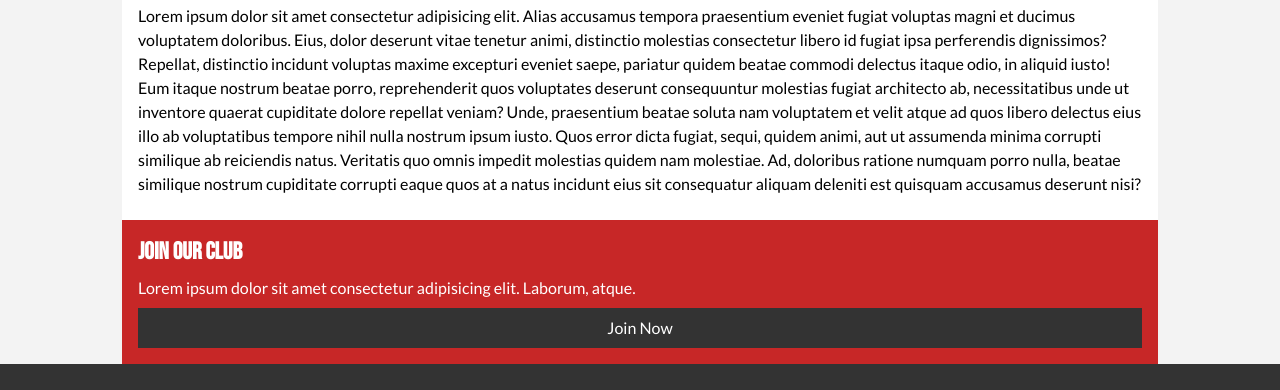
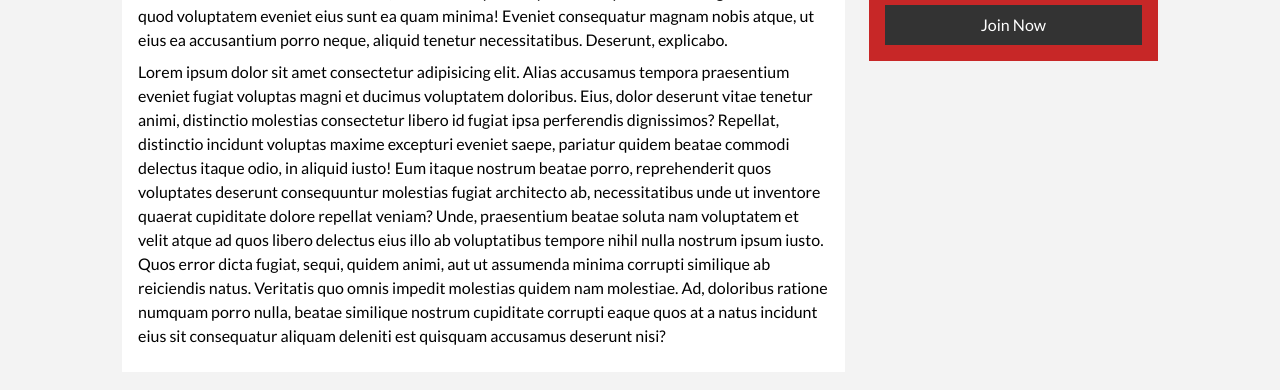
Before and after one commit to sheronimo/practice-newsgrid_website, a plain HTML site: page about.html in a window 1280 px wide. Shown: the part 237-627 px from the top of the page. Drawn offline with Linux system fonts and the light colour scheme.

Commit message:
page grid styling

```diff
--- a/css/style.css
+++ b/css/style.css
@@ -87,6 +87,12 @@ p {
 	cursor: pointer;
 }
 
+.btn-block {
+	display: block;
+	width: 100%;
+	text-align: center;
+}
+
 .btn:hover {
 	opacity: 0.9;
 }
@@ -97,10 +103,15 @@ p {
 	width: 90%;
 }
 
-.btn-block {
-	display: block;
-	width: 100%;
-	text-align: center;
+.page-grid {
+	display: grid;
+	grid-template-columns: 5fr 2fr;
+	margin: 2rem 0;
+	grid-gap: 1.5rem;
+}
+
+.page-grid > *:first-child {
+	grid-row: 1 / span 3;
 }
 
 /* Spacing */
```
